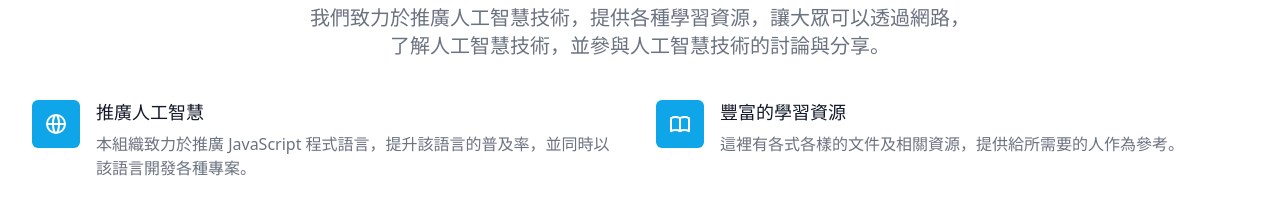
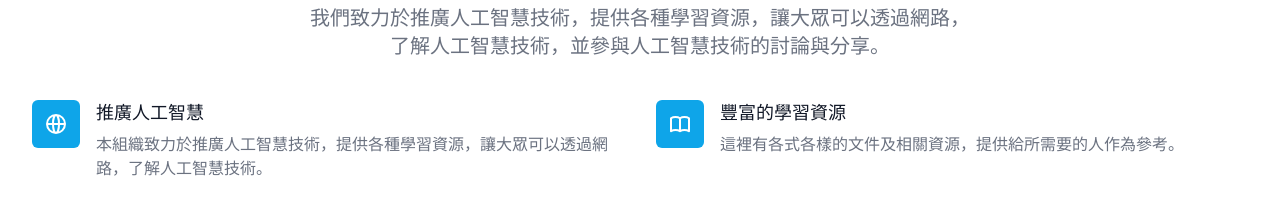
Before and after one commit to ai-tech-tw/ai-tech-tw.github.io, a Vue app: page /#/ in a window 1280 px wide. Shown: the part 960-1178 px from the top of the page. Built offline with nearby package versions, Linux system fonts and the light colour scheme.

Commit message:
fix: typos

```diff
--- a/src/views/HomeView.vue
+++ b/src/views/HomeView.vue
@@ -59,7 +59,7 @@
                 <p class="ml-16 text-lg leading-6 font-medium text-gray-900">推廣人工智慧</p>
               </dt>
               <dd class="mt-2 ml-16 text-base text-gray-500">
-                本組織致力於推廣 JavaScript 程式語言，提升該語言的普及率，並同時以該語言開發各種專案。
+                本組織致力於推廣人工智慧技術，提供各種學習資源，讓大眾可以透過網路，了解人工智慧技術。
               </dd>
             </div>
             <div class="relative">
```
